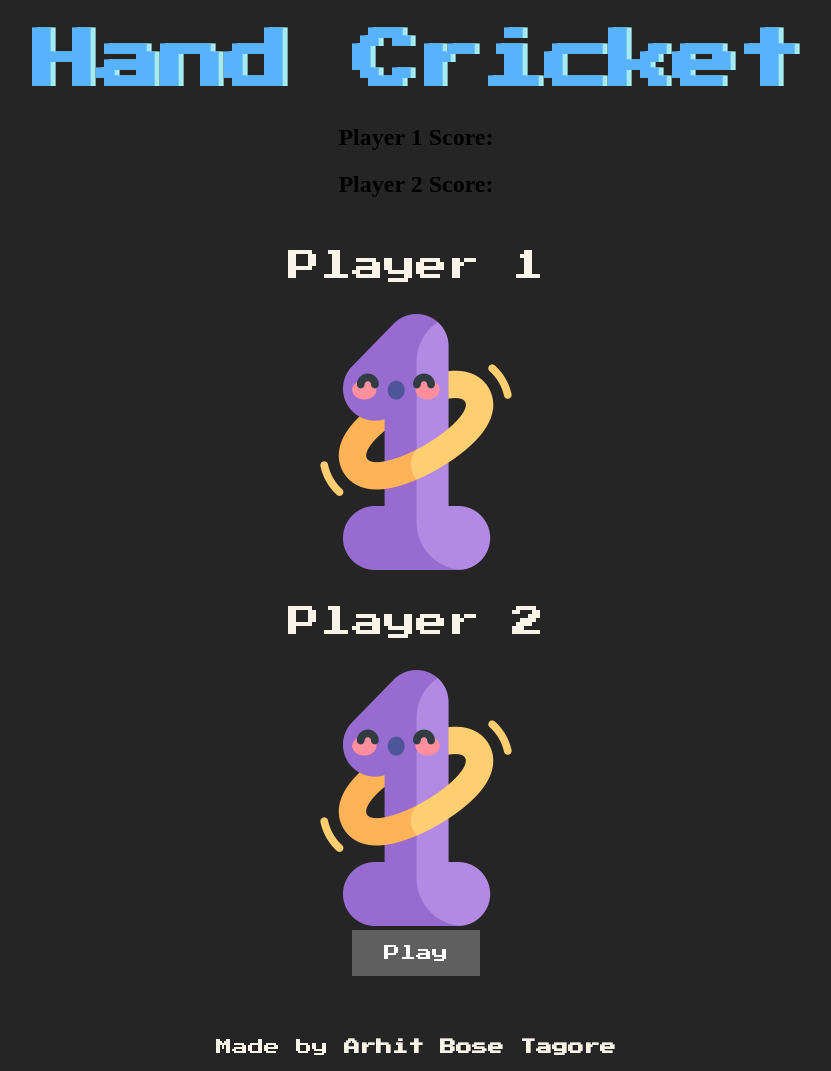
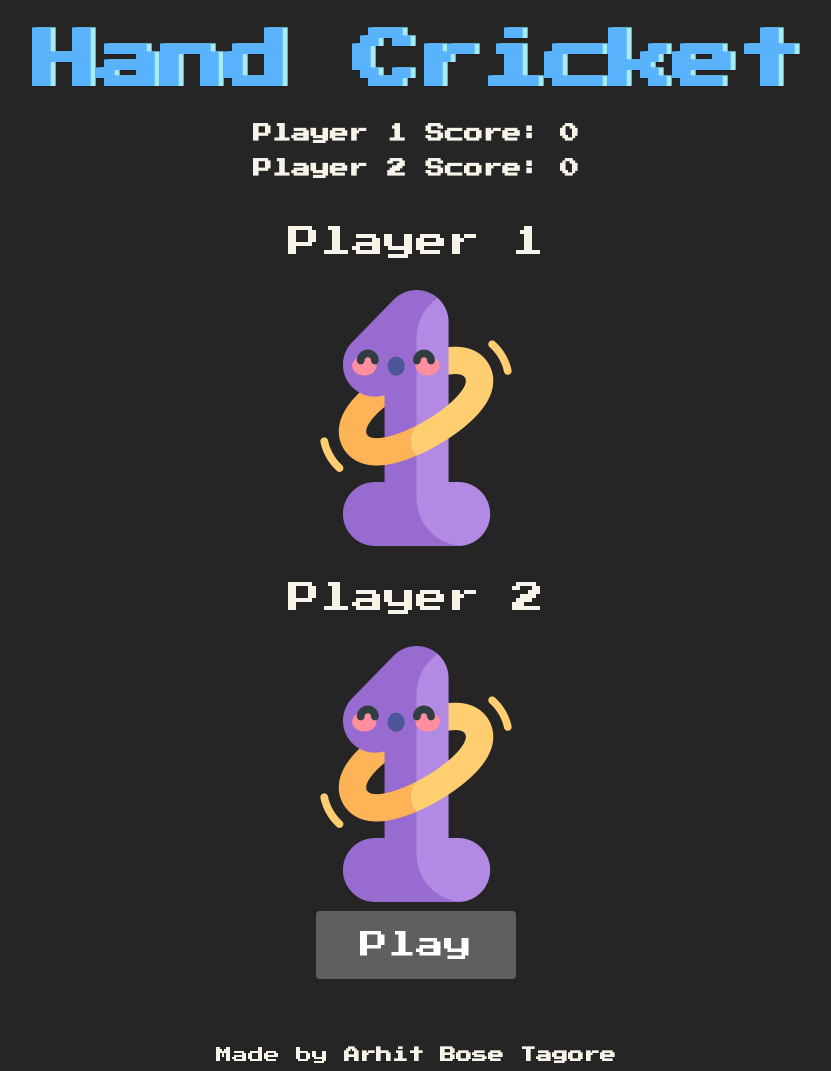
Before and after one commit to CaptAlpha/Hand-Cricket-Web-Game, a plain HTML site: page index.html in a window 1280 px wide. Shown: the whole page, without its empty margins (224-1055 px from the left). Drawn offline with Linux system fonts and the light colour scheme.

Commit message:
Changed style.css

```diff
--- a/index.html
+++ b/index.html
@@ -14,10 +14,10 @@
         <h1>Hand Cricket</h1>
 
         <div class="score">
-            <h2 class="Score1">Player 1 Score:</h2>
+            <h2 class="Score1">Player 1 Score: 0</h2>
         </div>
         <div class="score">
-            <h2 class="Score2">Player 2 Score: </h2>
+            <h2 class="Score2">Player 2 Score: 0</h2>
         </div>
 
         <div class="dice">
@@ -31,7 +31,7 @@
         </div>
 
         <div class="play">
-            <button onClick="window.location.reload();">Play</button>
+            <button onClick="window.location.reload()"; class= "button" style="vertical-align:middle"><span>Play</button>
         </div>
       </div>
 
--- a/style.css
+++ b/style.css
@@ -69,3 +69,53 @@
     background-color: #a4ebf3;
 
   }
+.score{
+    font-size: 0.8rem;
+    color: #f7f3e9;
+    font-family: 'Press Start 2P', cursive;
+}
+.score1 {
+    position: relative;
+    top: 8px;
+    left: 16px;
+
+}
+.button {
+    display: inline-block;
+    border-radius: 4px;
+    background-color: #f4511e;
+    border: none;
+    color: #FFFFFF;
+    text-align: center;
+    font-size: 28px;
+    padding: 20px;
+    width: 200px;
+    transition: all 0.5s;
+    cursor: pointer;
+    margin: 5px;
+  }
+
+  .button span {
+    cursor: pointer;
+    display: inline-block;
+    position: relative;
+    transition: 0.5s;
+  }
+
+  .button span:after {
+    content: '\00bb';
+    position: absolute;
+    opacity: 0;
+    top: 0;
+    right: -20px;
+    transition: 0.5s;
+  }
+
+  .button:hover span {
+    padding-right: 25px;
+  }
+
+  .button:hover span:after {
+    opacity: 1;
+    right: 0;
+  }
```
